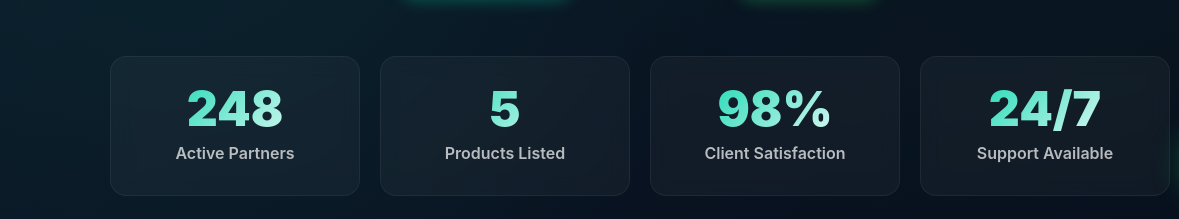
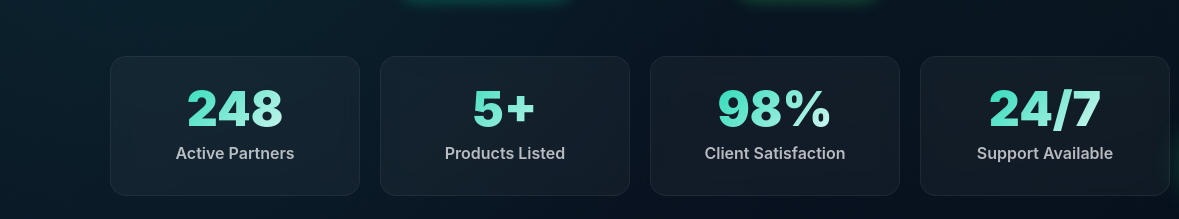
Before and after one commit to rishijain21/Mechanical-Bazaar-, a plain HTML site: page index.html in a window 1280 px wide. Shown: the part 581-800 px from the top of the page, 0-1179 px from the left. Drawn offline with Linux system fonts and the light colour scheme.

Commit message:
Initial commit

```diff
--- a/index.html
+++ b/index.html
@@ -132,7 +132,7 @@
             <div class="stat-label">Active Partners</div>
           </div>
           <div class="stat-card">
-            <div class="stat-number">5</div>
+            <div class="stat-number">5+</div>
             <div class="stat-label">Products Listed</div>
           </div>
           <div class="stat-card">
```
